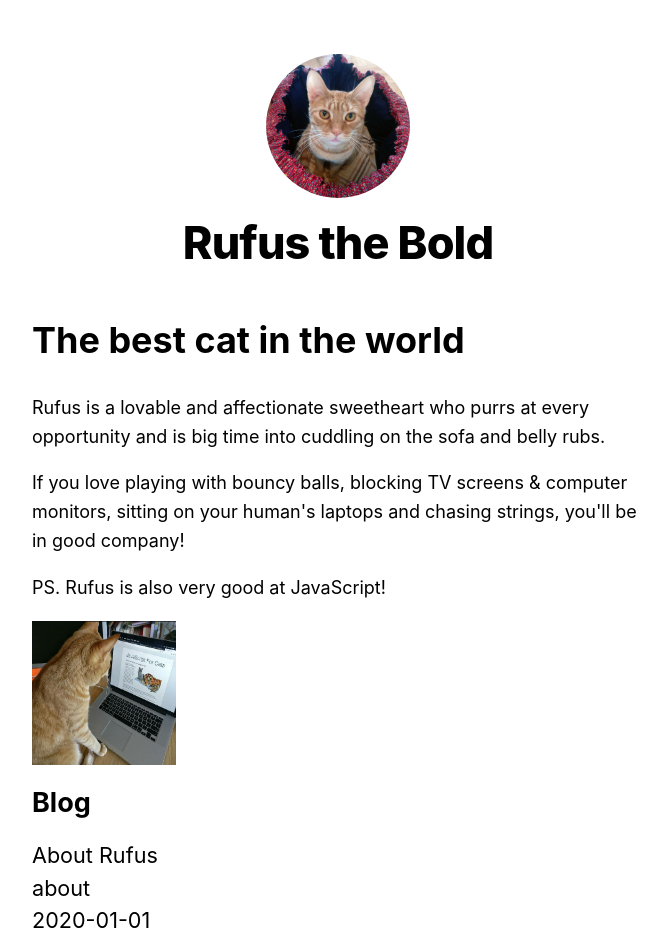
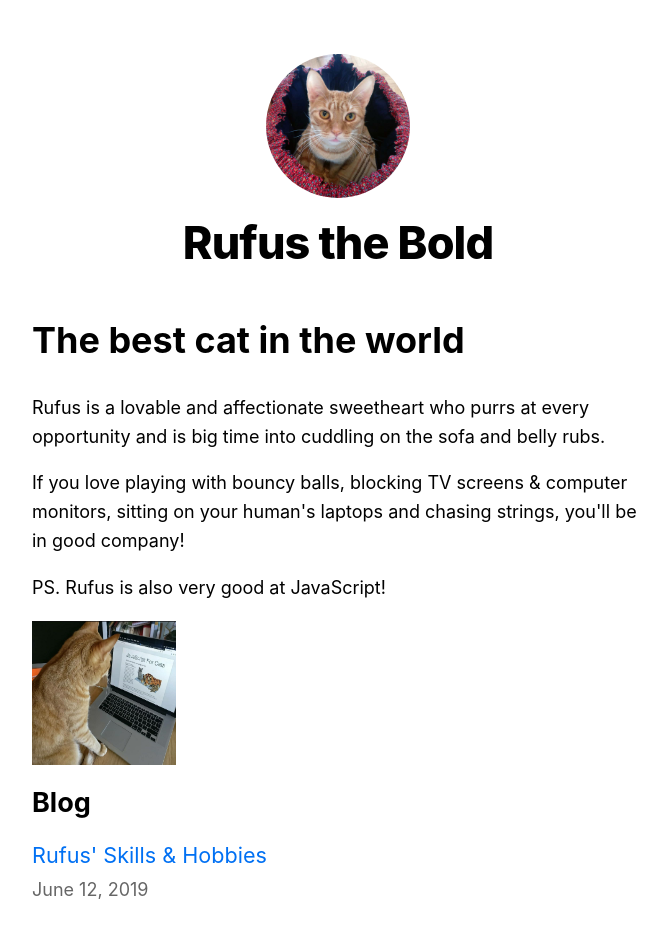
Before and after one commit to anniebombanie/next-rufus, a Next.js app: page / in a window 1280 px wide. Shown: the top 932 px of the page, without its empty margins (302-969 px from the left). Built offline with nearby package versions, Linux system fonts and the light colour scheme.

Commit message:
mini rufus site completed

```diff
--- /dev/null
+++ b/components/date.js
@@ -0,0 +1,6 @@
+import { parseISO, format } from 'date-fns';
+
+export default function Date({ dateString }) {
+  const date = parseISO(dateString)
+  return <time dateTime={dateString}>{format(date, 'LLLL d, yyyy')}</time>
+}
--- a/package.json
+++ b/package.json
@@ -9,6 +9,7 @@
     "start": "next start"
   },
   "dependencies": {
+    "date-fns": "^2.22.1",
     "gray-matter": "^4.0.3",
     "next": "^10.0.0",
     "react": "17.0.1",
--- a/pages/index.js
+++ b/pages/index.js
@@ -1,5 +1,7 @@
 import Head from 'next/head';
 import Layout from '../components/layout';
+import Link from 'next/link';
+import Date from '../components/date';
 import { getSortedPostsData } from '../lib/posts';
 import { prefix } from '../utils/prefix';
 import utilStyles from '../styles/utils.module.css';
@@ -49,11 +51,13 @@
           <ul className={utilStyles.list}>
             {allPostsData.map(({ id, date, title }) => (
               <li className={utilStyles.listItem} key={id}>
-                {title}
+                <Link href={`/posts/${id}`}>
+                  <a>{title}</a>
+                </Link>
                 <br />
-                {id}
-                <br />
-                {date}
+                <small className={utilStyles.lightText}>
+                  <Date dateString={date} />
+                </small>
               </li>
             ))}
           </ul>
@@ -72,152 +76,6 @@
           </a>
         </p>
       </footer>
-
-      {/* <style jsx>{`
-        .container {
-          min-height: 100vh;
-          padding: 0 0.5rem;
-          display: flex;
-          flex-direction: column;
-          justify-content: center;
-          align-items: center;
-        }
-
-        main {
-          padding: 5rem 0;
-          flex: 1;
-          display: flex;
-          flex-direction: column;
-          justify-content: center;
-          align-items: center;
-        }
-
-        footer {
-          width: 100%;
-          height: 100px;
-          border-top: 1px solid #eaeaea;
-          display: flex;
-          justify-content: center;
-          align-items: center;
-        }
-
-        footer img {
-          margin-left: 0.5rem;
-        }
-
-        footer a {
-          display: flex;
-          justify-content: center;
-          align-items: center;
-        }
-
-        a {
-          color: inherit;
-          text-decoration: none;
-        }
-
-        .title a {
-          color: #0070f3;
-          text-decoration: none;
-        }
-
-        .title a:hover,
-        .title a:focus,
-        .title a:active {
-          text-decoration: underline;
-        }
-
-        .title {
-          margin: 0;
-          line-height: 1.15;
-          font-size: 4rem;
-        }
-
-        .title,
-        .description {
-          text-align: center;
-        }
-
-        .description {
-          line-height: 1.5;
-          font-size: 1.5rem;
-        }
-
-        code {
-          background: #fafafa;
-          border-radius: 5px;
-          padding: 0.75rem;
-          font-size: 1.1rem;
-          font-family: Menlo, Monaco, Lucida Console, Liberation Mono,
-            DejaVu Sans Mono, Bitstream Vera Sans Mono, Courier New, monospace;
-        }
-
-        .grid {
-          display: flex;
-          align-items: center;
-          justify-content: center;
-          flex-wrap: wrap;
-
-          max-width: 800px;
-          margin-top: 3rem;
-        }
-
-        .card {
-          margin: 1rem;
-          flex-basis: 45%;
-          padding: 1.5rem;
-          text-align: left;
-          color: inherit;
-          text-decoration: none;
-          border: 1px solid #eaeaea;
-          border-radius: 10px;
-          transition: color 0.15s ease, border-color 0.15s ease;
-        }
-
-        .card:hover,
-        .card:focus,
-        .card:active {
-          color: #0070f3;
-          border-color: #0070f3;
-        }
-
-        .card h3 {
-          margin: 0 0 1rem 0;
-          font-size: 1.5rem;
-        }
-
-        .card p {
-          margin: 0;
-          font-size: 1.25rem;
-          line-height: 1.5;
-        }
-
-        .logo {
-          height: 1em;
-        }
-
-        @media (max-width: 600px) {
-          .grid {
-            width: 100%;
-            flex-direction: column;
-          }
-        }
-      `}</style>
-
-      <style jsx global>{`
-        html,
-        body {
-          padding: 0;
-          margin: 0;
-          font-family: -apple-system, BlinkMacSystemFont, Segoe UI, Roboto,
-            Oxygen, Ubuntu, Cantarell, Fira Sans, Droid Sans, Helvetica Neue,
-            sans-serif;
-        }
-
-        * {
-          box-sizing: border-box;
-        }
-      `}</style> */}
     </Layout>
   );
 }
--- a/posts/about.md
+++ b/posts/about.md
@@ -1,6 +1,6 @@
 ---
 title: 'About Rufus'
-date: '2020-01-01'
+date: '2019-04-01'
 ---
 
 # Some Facts About Lil Rufus
--- a/posts/skills-hobbies.md
+++ b/posts/skills-hobbies.md
@@ -1,6 +1,6 @@
 ---
 title: "Rufus' Skills & Hobbies"
-date: '2020-01-01'
+date: '2019-06-12'
 ---
 
 # My Skills & Hobbies
--- a/styles/global.css
+++ b/styles/global.css
@@ -21,6 +21,10 @@
   text-decoration: underline;
 }
 
+h2 {
+  font-size: 1.15em;
+}
+
 img {
   max-width: 100%;
   display: block;
```
Also changed, not shown: pages/posts/[id].js (+13 -6 lines), 1 other file (tests, documents, lock files or other folders).
